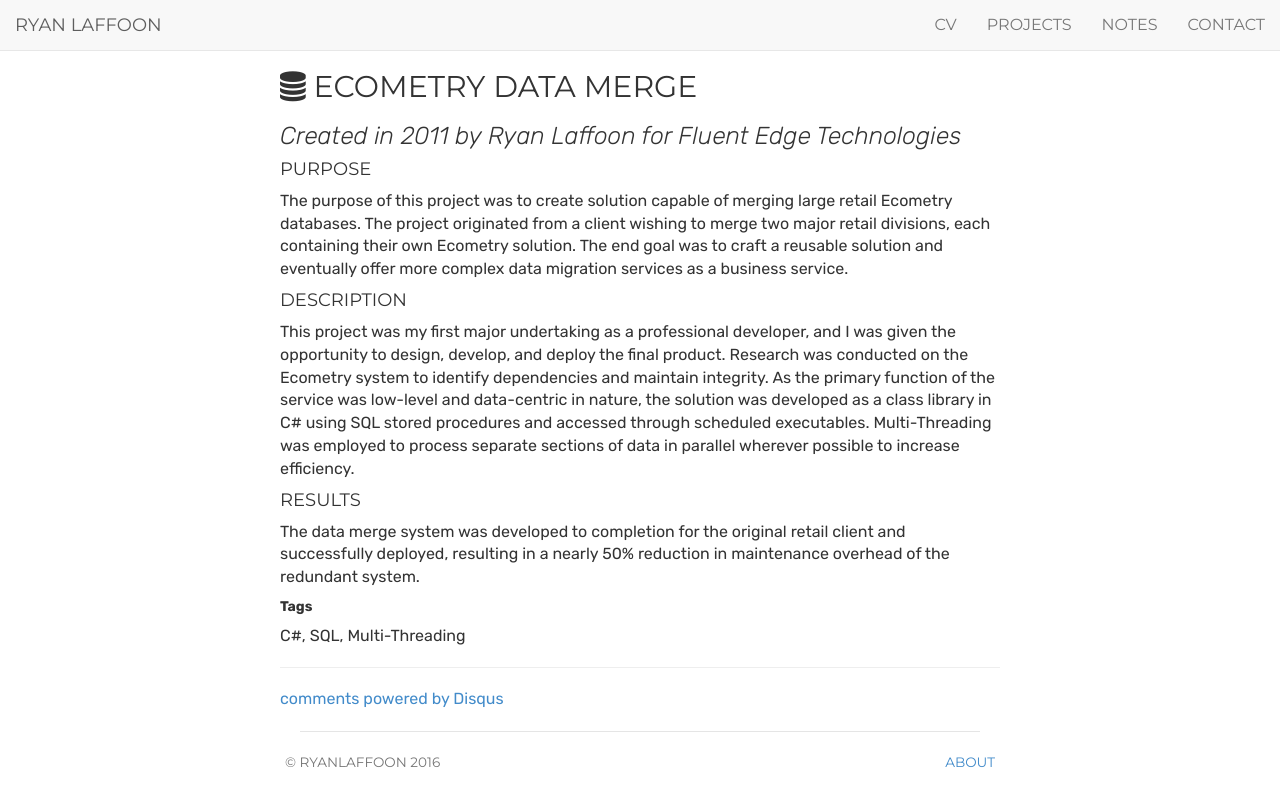
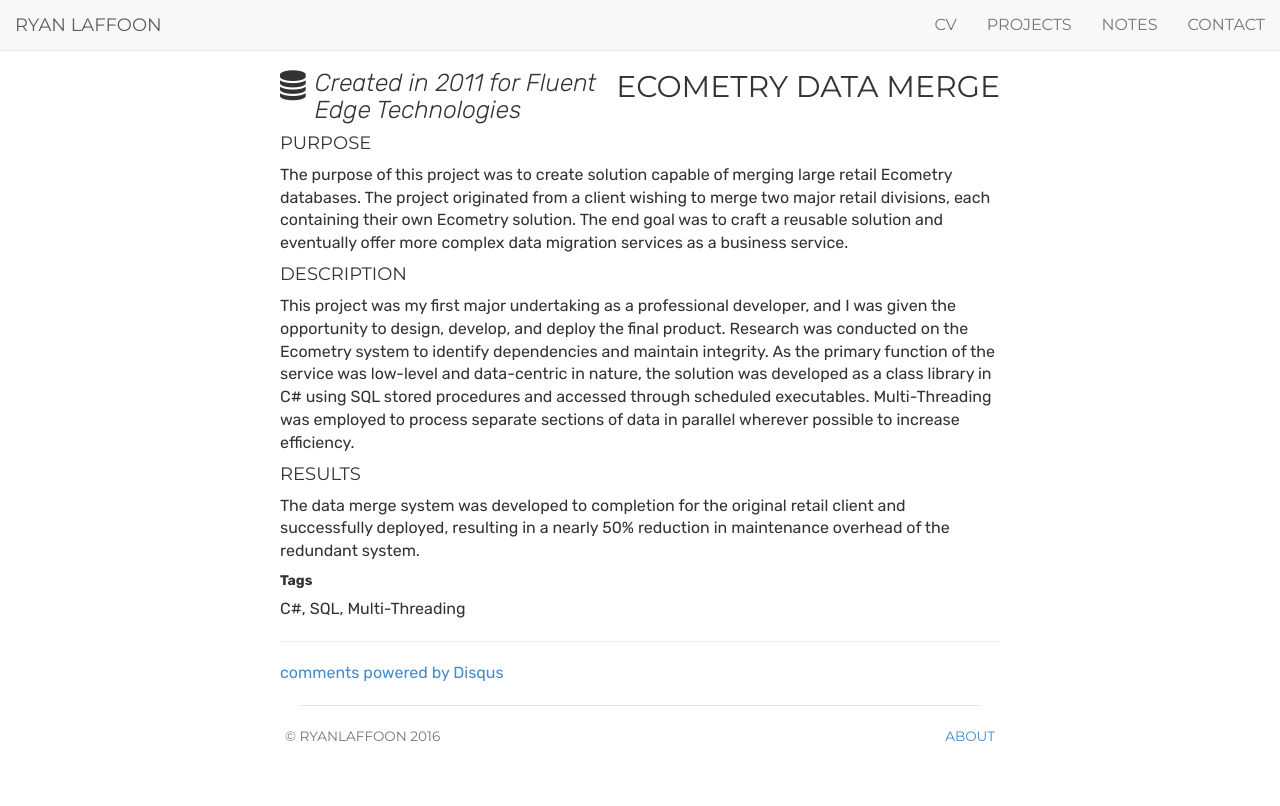
Before and after one commit to ryanlaffoon/ryanlaffoon.github.io, a Jekyll site: the page built from _projects/Ecometry-Data-Merge.md, in a window 1280 px wide. Shown: the top 806 px of the page. Built offline with Jekyll 4.4.1, drawn with Linux system fonts in a browser that asks for light colours; comment, search, counter and statistics services are not loaded.

Commit message:
Update project.html

```diff
--- a/_layouts/project.html
+++ b/_layouts/project.html
@@ -7,9 +7,12 @@
 
 <div class="projects">
     <div class="project single">
-        <span><h2 class="title"><i class="{{ project.icon }}"></i> {{ project.name }}</h2></span>
+        <h2 class="title">
+            <i class="{{ project.icon }} pull-left"></i>
+            <span class="pull-right">{{ project.name }}</span>
+        </h2>
         <h3 class="credit">
-            Created in {{ project.year }} {% if project.author %} by {{ project.author }} {% endif %} {% if project.owner %} for {{ project.owner }} {% endif %}
+            Created in {{ project.year }} {% if project.owner %} for {{ project.owner }} {% endif %}
         </h3>
         <!-- Project content -->
         {% if project.purpose %}
```
